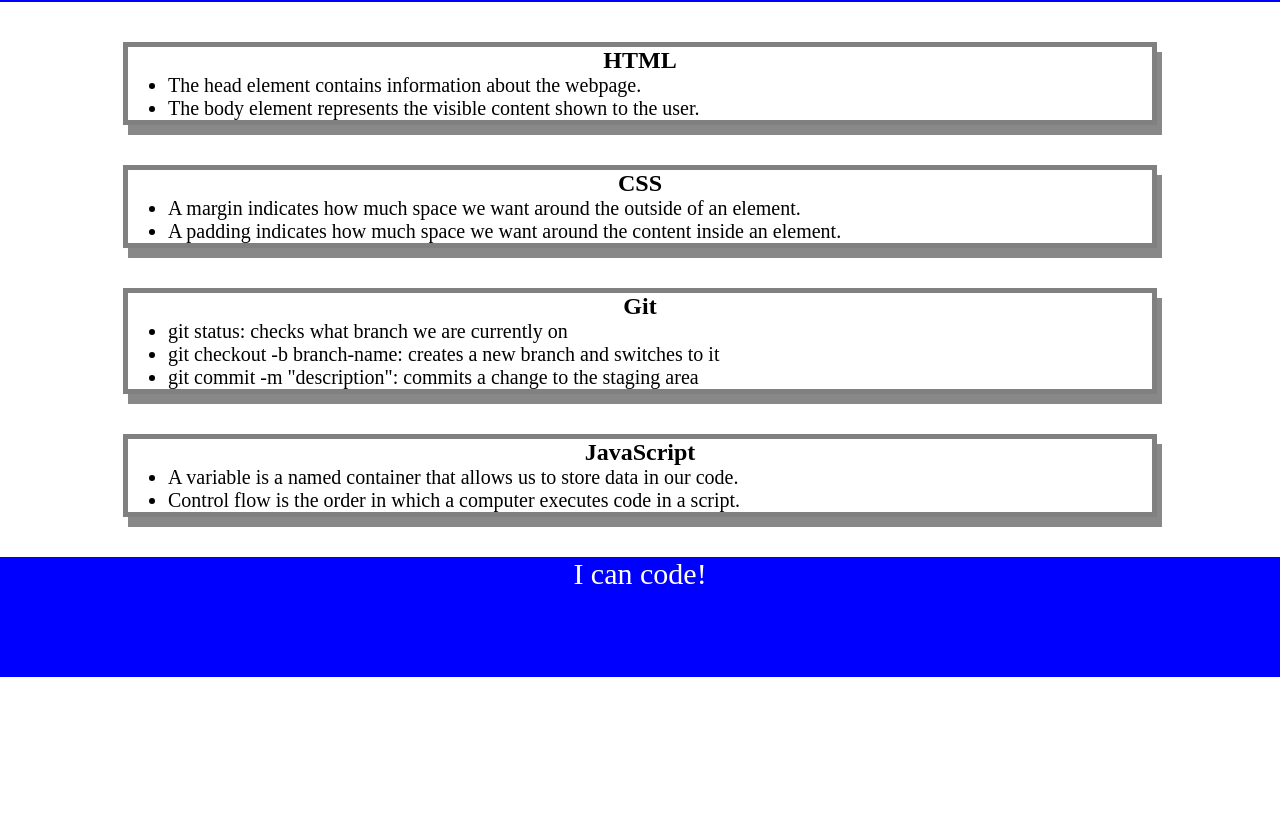
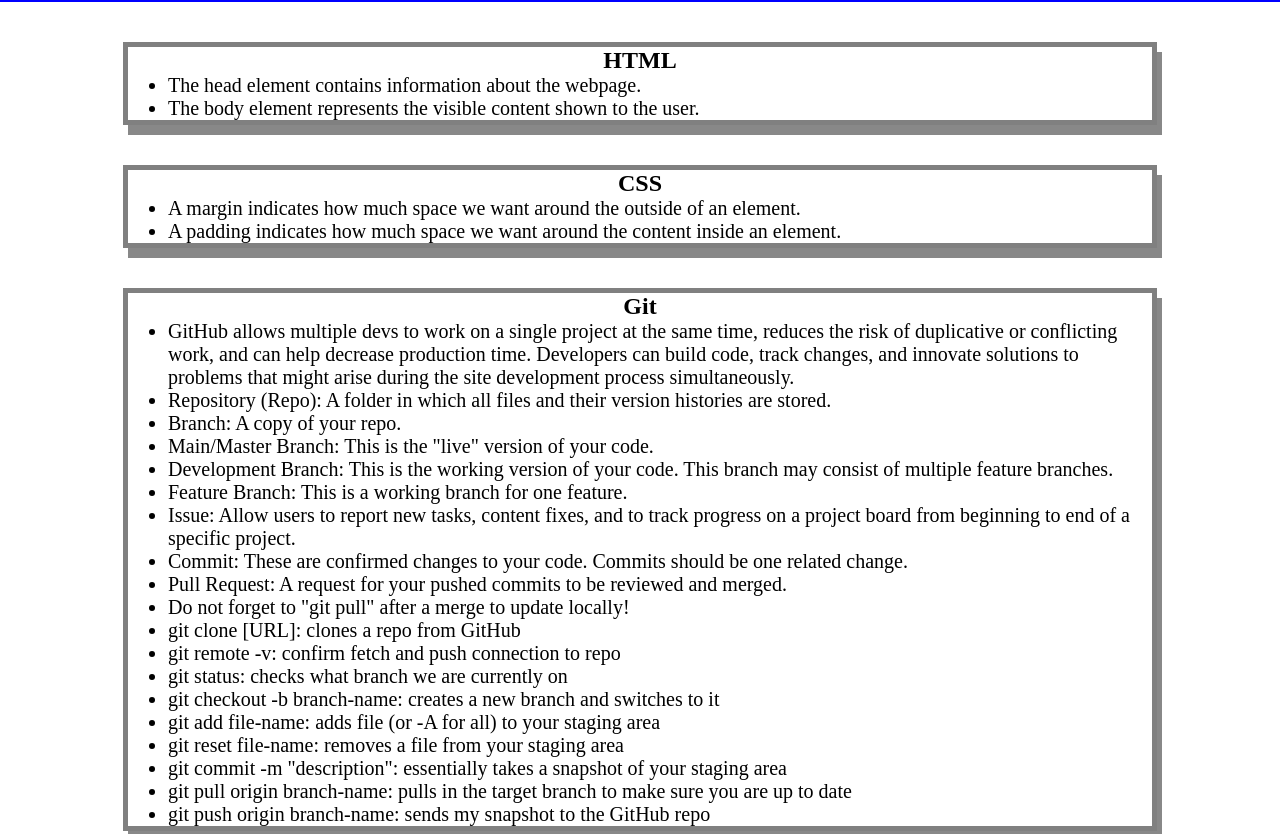
Before and after one commit to iambryantran/prework-study-guide, a plain HTML site: page index.html in a window 1280 px wide. Shown: the part 118-952 px from the top of the page. Before the commit the page ends 800 px from the top, so only its background shows below. Drawn offline with Linux system fonts and the light colour scheme.

Commit message:
add git notes

```diff
--- a/index.html
+++ b/index.html
@@ -31,9 +31,25 @@
       <section class="card" id="git-section">
         <h2>Git</h2>
         <ul>
+          <li>GitHub allows multiple devs to work on a single project at the same time, reduces the risk of duplicative or conflicting work, and can help decrease production time. Developers can build code, track changes, and innovate solutions to problems that might arise during the site development process simultaneously.</li>
+          <li>Repository (Repo): A folder in which all files and their version histories are stored.</li>
+          <li>Branch: A copy of your repo.</li>
+          <li>Main/Master Branch: This is the "live" version of your code.</li>
+          <li>Development Branch: This is the working version of your code. This branch may consist of multiple feature branches.</li>
+          <li>Feature Branch: This is a working branch for one feature.</li>
+          <li>Issue: Allow users to report new tasks, content fixes, and to track progress on a project board from beginning to end of a specific project.</li>
+          <li>Commit: These are confirmed changes to your code. Commits should be one related change.</li>
+          <li>Pull Request: A request for your pushed commits to be reviewed and merged.</li>
+          <li>Do not forget to "git pull" after a merge to update locally!</li>
+          <li>git clone [URL]: clones a repo from GitHub</li>
+          <li>git remote -v: confirm fetch and push connection to repo</li>
           <li>git status: checks what branch we are currently on</li>
           <li>git checkout -b branch-name: creates a new branch and switches to it</li>
-          <li>git commit -m "description": commits a change to the staging area</li>
+          <li>git add file-name: adds file (or -A for all) to your staging area</li>
+          <li>git reset file-name: removes a file from your staging area</li>
+          <li>git commit -m "description": essentially takes a snapshot of your staging area</li>
+          <li>git pull origin branch-name: pulls in the target branch to make sure you are up to date</li>
+          <li>git push origin branch-name: sends my snapshot to the GitHub repo</li>
         </ul>
       </section>
       <section class="card" id="javascript-section">
```
